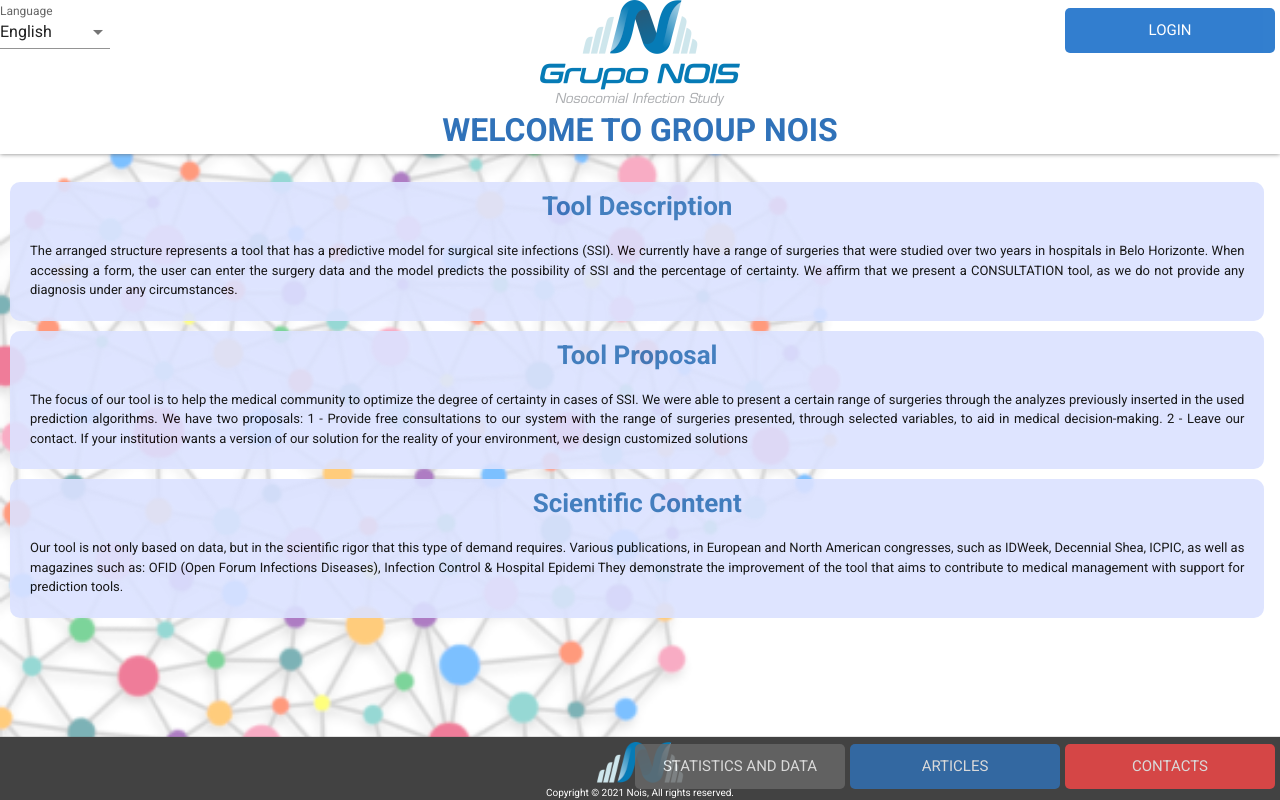
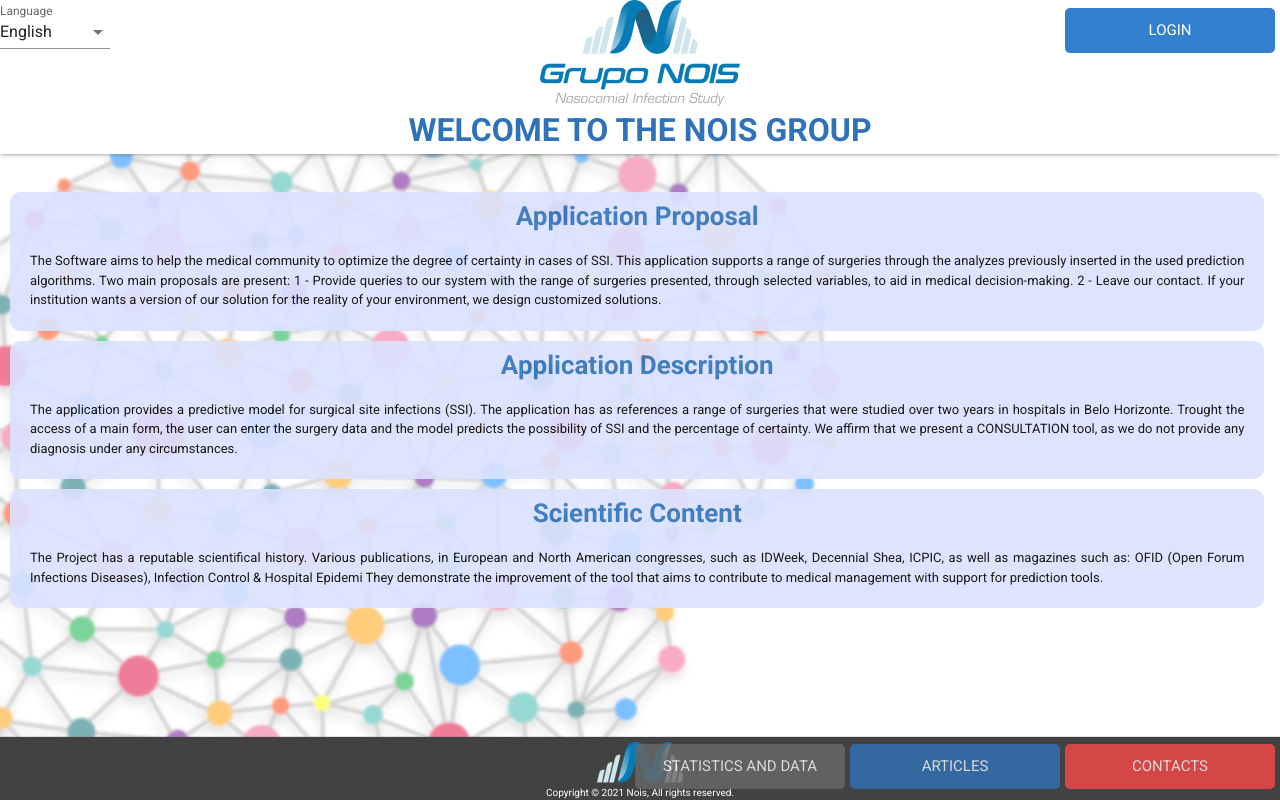
Before and after one commit to mauriliosfc/Front-TCC, a Vue app: page /#/descricao in a window 1280 px wide. Built offline with nearby package versions, Linux system fonts and the light colour scheme; no server answers; what vue-awesome-notifications, vue-horizontal-timeline would draw is missing.

Commit message:
ajuste tradução Flavio

```diff
--- a/src/components/Consult.vue
+++ b/src/components/Consult.vue
@@ -154,7 +154,7 @@ export default {
       msg: "Welcome to Your Vue.js App",
       languages: ["Portuguese", "English"],
       pt: {
-        CRC: "CONSULTA RISCO CIRURGICO",
+        CRC: "Consultar Risco Cirurgico",
         TCP: "TIPO CIRURGIA ESPECÍFICA",
         NDI: "NÚMERO DE INTERNAÇÕES",
         IDD: "IDADE",
@@ -169,7 +169,7 @@ export default {
         CON: "CONSULTAR",
       },
       eng: {
-        CRC: "SURGICAL RISK CONSULTATION",
+        CRC: "Surgical Risk Consultation - ISS Predictive Consulting",
         TCP: "SPECIFIC SURGERY TYPE",
         NDI: "NUMBER OF ADMISSIONS",
         IDD: "AGE",
--- a/src/components/descricao.vue
+++ b/src/components/descricao.vue
@@ -21,15 +21,15 @@
     <div id="meio">
       <div id="conteudo">
         <div class="coluna1">
+          <h1>{{ text.titulo2 }}</h1>
+          <p>
+            {{ text.texto2 }}
+          </p>
+        </div>
+        <div class="coluna2">
           <h1>{{ text.titulo1 }}</h1>
           <p>
             {{ text.texto1 }}
-          </p>
-        </div>
-        <div class="coluna2">
-          <h1>{{ text.titulo2 }}</h1>
-          <p>
-            {{ text.texto2 }}
           </p>
         </div>
         <div class="coluna3">
@@ -74,7 +74,7 @@ export default {
         texto1:
           "A estrutura disposta representa uma ferramenta que possui um modelo preditivo para infecções em sítios cirúrgicos (ISC). Atualmente contamos com uma gama de cirurgias que foram estudados ao longo de dois anos em hospitais de Belo Horizonte. Ao acessar um formulário, o usuário pode inserir os dados da cirurgia e o modelo prediz a possibilidade de ISC e o percentual de certeza. Afirmamos que apresentamos uma ferramenta de CONSULTA, pois não fornecemos nenhum diagnóstico, sob nenhuma circunstância.",
         texto2:
-          "O foco de nossa ferramenta é auxiliar a comunidade médica para otimização do grau de certeza em casos de ISC. Conseguimos apresentar uma certa gama de cirurgias através das análises previamente inseridas nos algoritmos de predição utilizados. Temos duas propostas: 1 - Disponibilizar gratuitamente consultas ao nosso sistema com a gama de cirurgias apresentadas, mediante variáveis selecionadas, para auxílio à tomada de decisão médica. 2 - Deixar nosso contato. Caso sua instituição deseje uma versão de nossa solução para a realidade de seu ambiente, projetamos soluções personalizadas.",
+          "O foco de nossa ferramenta é auxiliar a comunidade médica para otimização do grau de certeza em casos de ISC. Conseguimos apresentar uma certa gama de cirurgias através das análises previamente inseridas nos algoritmos de predição utilizados. Temos duas propostas: 1 - Disponibilizar consultas ao nosso sistema com a gama de cirurgias apresentadas, mediante variáveis selecionadas, para auxílio à tomada de decisão médica. 2 - Deixar nosso contato. Caso sua instituição deseje uma versão de nossa solução para a realidade de seu ambiente, projetamos soluções personalizadas.",
         texto3:
           "Nossa ferramenta não se baseia somente em dados, mas no rigor científico que este tipo de demanda requer. Várias publicações, em congressos europeus e norte americanos renomados, como: IDWEEK, Decennial SHEA, ICPIC, além de revistas como: OFID (Open Forum Infections Diseases), Infection Control & Hospital Epidemiology (Cambridge Core), Antimicrobial Resistance & Infection Control; demonstram o aprimoramento da ferramenta que visa contribuir com uma gestão médica com suporte de ferramentas de predição",
         estatisticas: "ESTATÍSTICAS E DADOS",
@@ -83,16 +83,16 @@ export default {
         copyright: "Copyright© 2021 Nois, Todos os direitos reservados."
       },
       eng: {
-        welcome: "WELCOME TO GROUP NOIS",
-        titulo1: "Tool Description",
-        titulo2: "Tool Proposal",
+        welcome: "WELCOME TO THE NOIS GROUP",
+        titulo1: "Application Description",
+        titulo2: "Application Proposal",
         titulo3: "Scientific Content",
         texto1:
-          "The arranged structure represents a tool that has a predictive model for surgical site infections (SSI).  We currently have a range of surgeries that were studied over two years in hospitals in Belo Horizonte.  When accessing a form, the user can enter the surgery data and the model predicts the possibility of SSI and the percentage of certainty.  We affirm that we present a CONSULTATION tool, as we do not provide any diagnosis under any circumstances.",
+          "The application provides a predictive model for surgical site infections (SSI). The application has as references a range of surgeries that were studied over two years in hospitals in Belo Horizonte. Trought the access of a main form, the user can enter the surgery data and the model predicts the possibility of SSI and the percentage of certainty. We affirm that we present a CONSULTATION tool, as we do not provide any diagnosis under any circumstances.",
         texto2:
-          "The focus of our tool is to help the medical community to optimize the degree of certainty in cases of SSI.  We were able to present a certain range of surgeries through the analyzes previously inserted in the used prediction algorithms.  We have two proposals: 1 - Provide free consultations to our system with the range of surgeries presented, through selected variables, to aid in medical decision-making.  2 - Leave our contact.  If your institution wants a version of our solution for the reality of your environment, we design customized solutions",
+          "The Software aims to help the medical community to optimize the degree of certainty in cases of SSI. This application supports a range of surgeries through the analyzes previously inserted in the used prediction algorithms. Two main proposals are present: 1 - Provide queries to our system with the range of surgeries presented, through selected variables, to aid in medical decision-making. 2 - Leave our contact. If your institution wants a version of our solution for the reality of your environment, we design customized solutions.",
         texto3:
-          "Our tool is not only based on data, but in the scientific rigor that this type of demand requires. Various publications, in European and North American congresses, such as IDWeek, Decennial Shea, ICPIC, as well as magazines such as: OFID (Open Forum Infections Diseases), Infection Control & Hospital Epidemi They demonstrate the improvement of the tool that aims to contribute to medical management with support for prediction tools.",
+          "The Project has a  reputable scientifical history. Various publications, in European and North American congresses, such as IDWeek, Decennial Shea, ICPIC, as well as magazines such as: OFID (Open Forum Infections Diseases), Infection Control & Hospital Epidemi They demonstrate the improvement of the tool that aims to contribute to medical management with support for prediction tools.",
         estatisticas: "STATISTICS AND DATA",
         artigos: "ARTICLES",
         contatos: "CONTACTS",
--- a/src/components/welcome.vue
+++ b/src/components/welcome.vue
@@ -49,9 +49,9 @@ export default {
         copyright: "Copyright© 2021 Nois, Todos os direitos reservados.",
       },
       eng: {
-        tools: "TOOLS ISC",
+        tools: "ISS AL APPLICATION",
         app: "SCIENTIFIC APPLICATIONS",
-        welcome: "WELCOME TO GROUP NOIS",
+        welcome: "WELCOME TO THE NOIS GROUP",
         copyright: "Copyright © 2021 Nois, All rights reserved.",
       },
       text: {},
```
